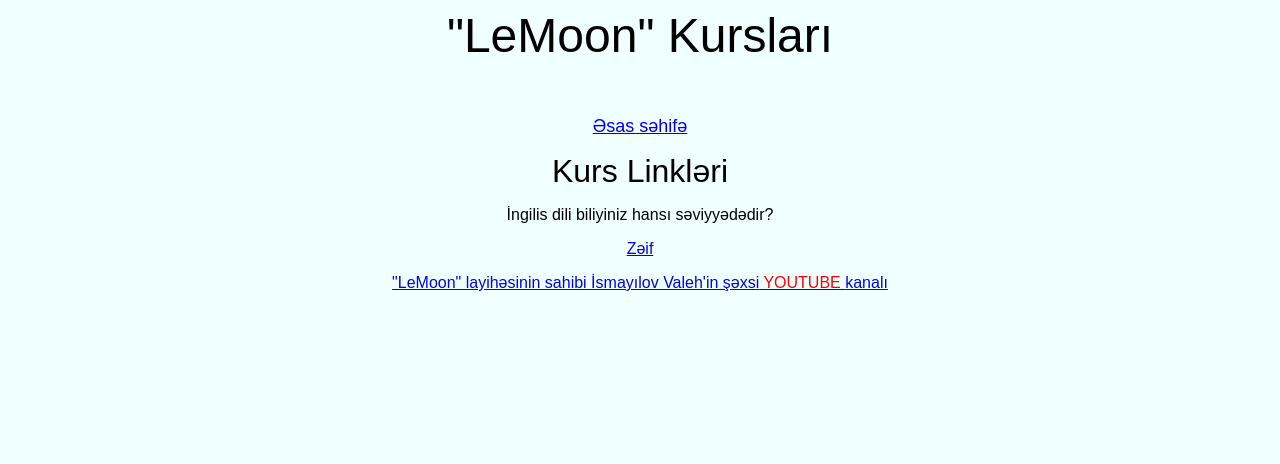
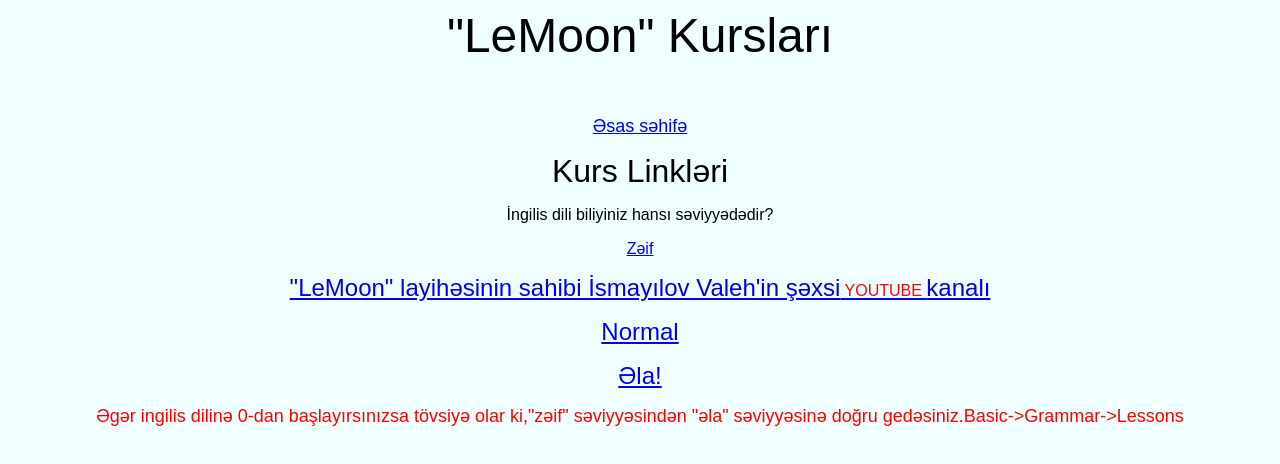
Before and after one commit to lemoontime/lemoonenglish, a plain HTML site: page kurslar.html in a window 1280 px wide. Drawn offline with Linux system fonts and the light colour scheme.

Commit message:
Update kurslar.html

```diff
--- a/kurslar.html
+++ b/kurslar.html
@@ -22,7 +22,16 @@
     <font size="3" face="arial" color="black"><a href="https://www.learnenglish.de/basicspage.html">Zəif</a></font>
 </p>
 <p>
-    <font size="3" face="arial" color="black"><a href="https://www.youtube.com/channel/UCHnt-LPmvB9dYw8mdaOjckQ?view_as=subscriber">"LeMoon" layihəsinin sahibi İsmayılov Valeh'in şəxsi<font size="3" face="arial" color="red"> YOUTUBE </font>kanalı</a></font>
+    <font size="5" face="arial" color="black"><a href="https://www.youtube.com/channel/UCHnt-LPmvB9dYw8mdaOjckQ?view_as=subscriber">"LeMoon" layihəsinin sahibi İsmayılov Valeh'in şəxsi<font size="3" face="arial" color="red"> YOUTUBE </font>kanalı</a></font>
+</p>
+<p>
+    <font size="5" face="arial" color="black"><a href="https://www.learnenglish.de/grammarpage.html">Normal</a></font>
+</p>
+<p>
+    <font size="5" face="arial" color="black"><a href="https://www.learn-english-online.org/">Əla!</a></font>
+</p>
+<p>
+    <font size="4" face="arial" color="red">Əgər ingilis dilinə 0-dan başlayırsınızsa tövsiyə olar ki,"zəif" səviyyəsindən "əla" səviyyəsinə doğru gedəsiniz.Basic->Grammar->Lessons</font>
 </p>
 </body>
 
```
